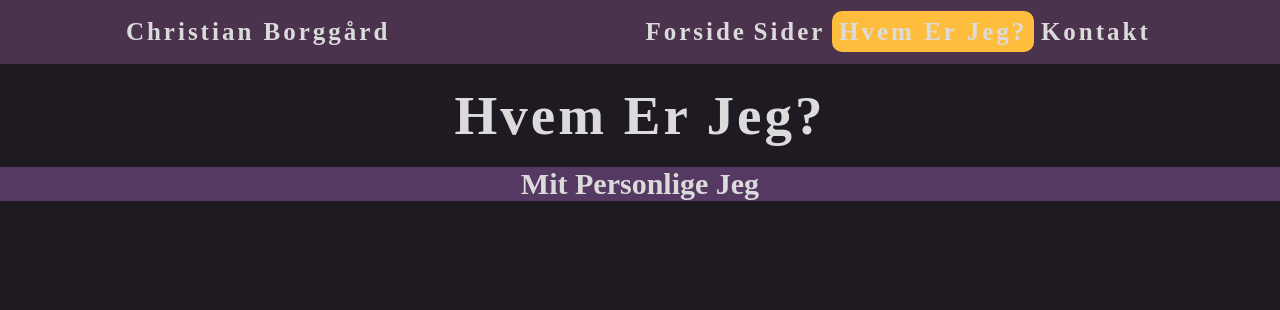
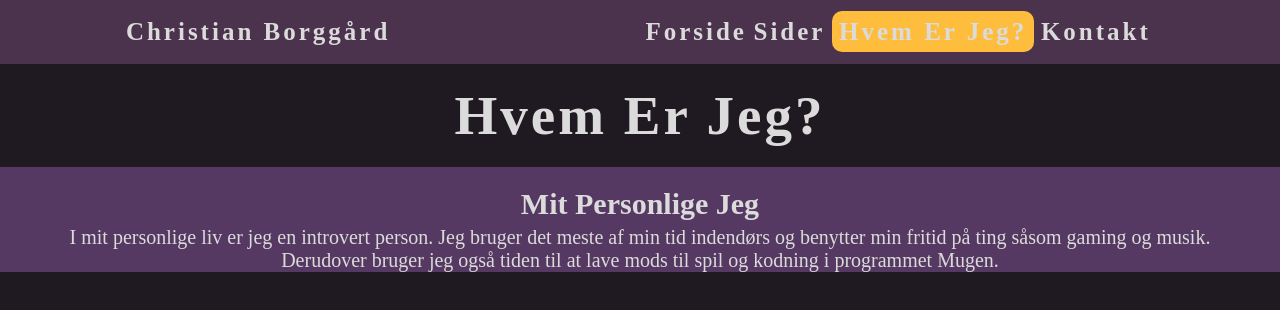
Before and after one commit to TheSpahThatSpies/Christian-Portfolie, a plain HTML site: page hvem.html in a window 1280 px wide. Drawn offline with Linux system fonts and the light colour scheme; a web font is replaced by a local one.

Commit message:
Tilføjer brødtekst og kommentare
Tilføjer brødteskt til øverste del af information og lave forklarende kommentarer

```diff
--- a/hvem.html
+++ b/hvem.html
@@ -33,6 +33,7 @@
         <section class="hvem-infoarea">
             <div class="hvem-infobox">
                 <h2>Mit Personlige Jeg</h2>
+                <p>I mit personlige liv er jeg en introvert person. Jeg bruger det meste af min tid indendørs og benytter min fritid på ting såsom gaming og musik. Derudover bruger jeg også tiden til at lave mods til spil og kodning i programmet Mugen.</p>
             </div>
         </section>
     </main>
--- a/style.css
+++ b/style.css
@@ -157,7 +157,7 @@ h2{
 }
 
 /*Tilpasser brødtekst i kasser*/
-.side-wrapper p{
+p{
     margin-left: 20px;
     color: var(--text-color);
     font-size: 18px;
@@ -194,16 +194,29 @@ h2{
 }
 
 /* ---------------------Hvem---------------------*/
+/*Skubber informations område væk fra overskrift*/
 .hvem-infoarea{
     margin-top: 20px;
 }
 
+/*Sætter baggrundsfarve*/
 .hvem-infobox{
     background-color: var(--brighter-purple);
 }
 
+/*Flytter på h2 så den starter længere inde i boksen og har større skrift*/
 .hvem-infobox h2{
+    padding-top: 20px;
     font-size: 30px;
+}
+
+/*Tilpasser brødtekst*/
+.hvem-infobox p{
+    text-align: center;
+    font-size: 20px;
+    margin-top: 5px;
+    margin-left: 5%;
+    margin-right: 5%;
 }
 
 /* ---------------------Kontakt---------------------*/
```
